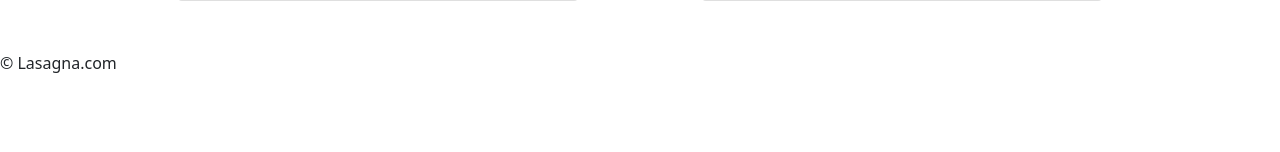
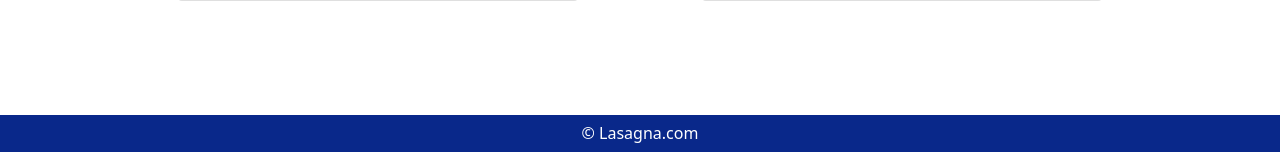
Before and after one commit to AayushKhandekar/GRE-Vocabulary-Website, a Node server app: page / in a window 1280 px wide. Shown: the part 1276-1428 px from the top of the page. Before the commit the page ends 1349 px from the top, so only its background shows below. Run offline with Node 20, Linux system fonts and the light colour scheme.

Commit message:
Updated index.css

```diff
--- a/public/css/index.css
+++ b/public/css/index.css
@@ -69,3 +69,14 @@
 
     margin: 10%;
 }
+
+footer {
+
+    width: auto;
+    padding: 0.5%;
+    margin-top: 5%;
+    font-weight: 500;
+    color: #ffffff;
+    background-color: #09288A;
+    text-align: center;
+}
```
